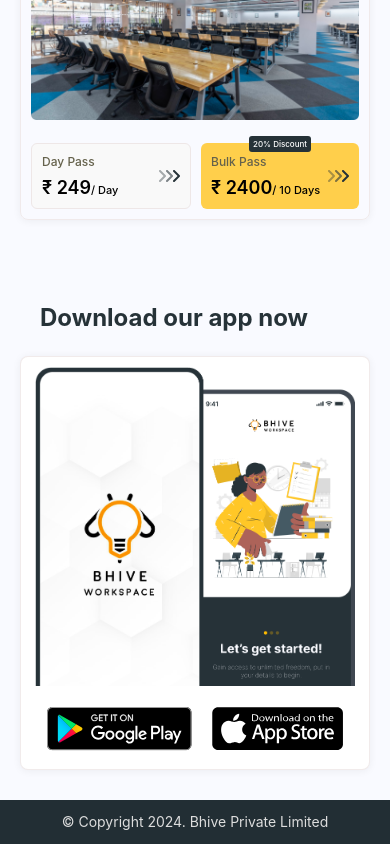
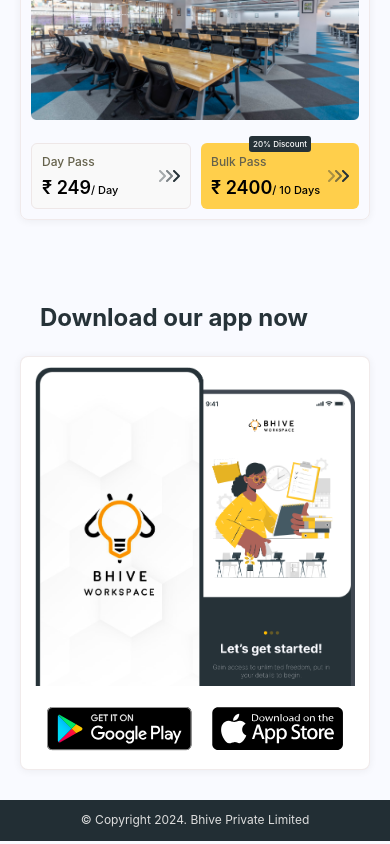
Before and after one commit to RadhakrishnanD97/Bhive-Workspace, a React (Create React App) app: page / in a window 390 px wide. Shown: the part 2786-3630 px from the top of the page. Built offline with nearby package versions, Linux system fonts and the light colour scheme; the HTML template or start-up script is replaced by a standard one.

Commit message:
footer mobile ui added

```diff
--- a/src/App.scss
+++ b/src/App.scss
@@ -51,4 +51,9 @@
     width: 3.6rem;
     height: 3.6rem;
   }
+
+  .footer {
+    height: 4.1rem;
+    font-size: 1.2rem;
+  }
 }
```
